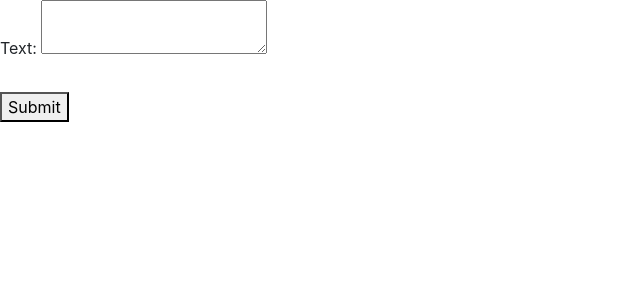
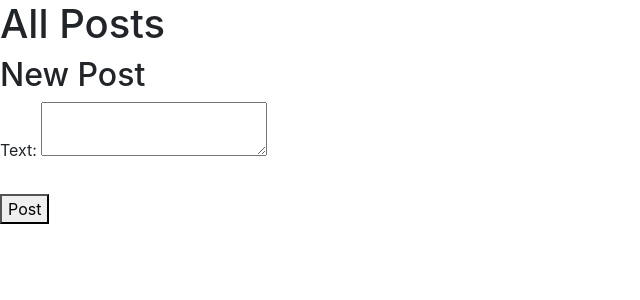
Before and after one commit to mathieuc22/project4, a Django app: page / in a window 1280 px wide. Shown: the part 56-356 px from the top of the page, without its empty margins (0-640 px from the left). Run offline with Django 3.2, Linux system fonts and the light colour scheme; the visitor is signed in with stand-in values (Sample User, id 1); data that the repository does not hold is empty; some libraries are stand-ins or nearby versions.

Commit message:
add titles and display author

```diff
--- a/network/templates/network/index.html
+++ b/network/templates/network/index.html
@@ -1,15 +1,18 @@
 {% extends "network/layout.html" %}
 
 {% block body %}
+    <h1>All Posts</h1>
     {% if user.is_authenticated %}
     <form method="POST">
         {% csrf_token %}
+        <h2>New Post</h2>
         <label for="text">Text:</label>
         <textarea id="text" name="text"></textarea><br><br>
-        <button type="submit">Submit</button>
+        <button type="submit">Post</button>
     </form>
     {% endif %}
     {% for post in posts%}
+        {{ post.author }}
         <p>{{ post.text }}<br>{{ post.updated_on }}</p>
     {% endfor %}
 {% endblock %}
```
